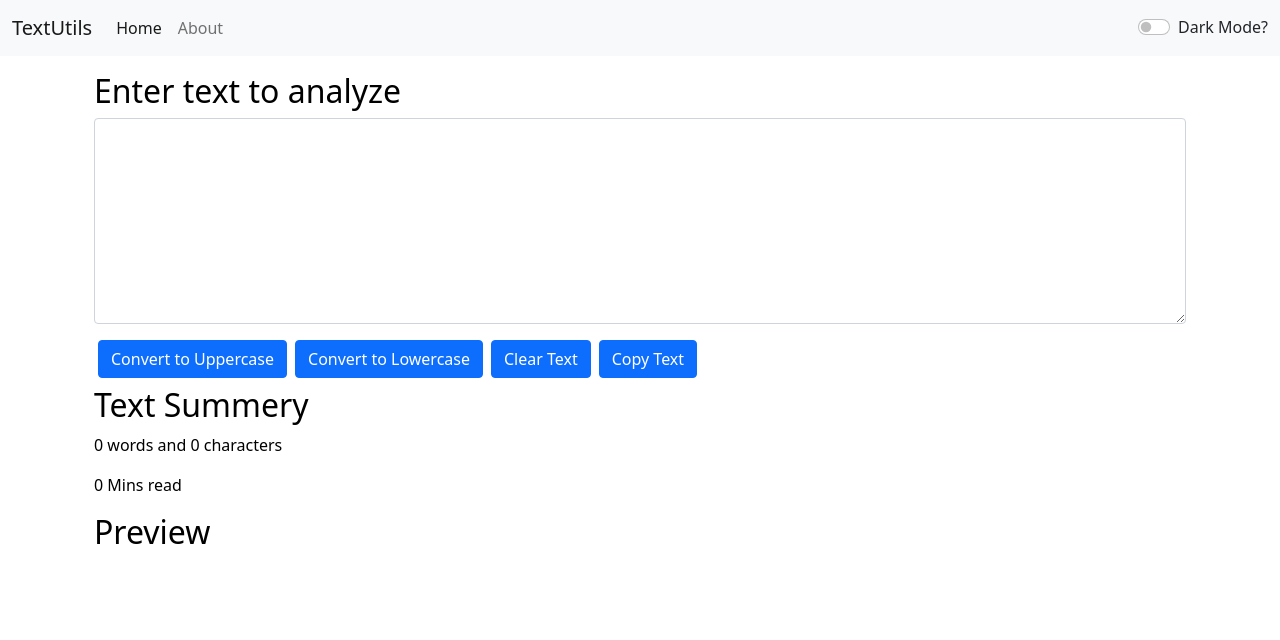
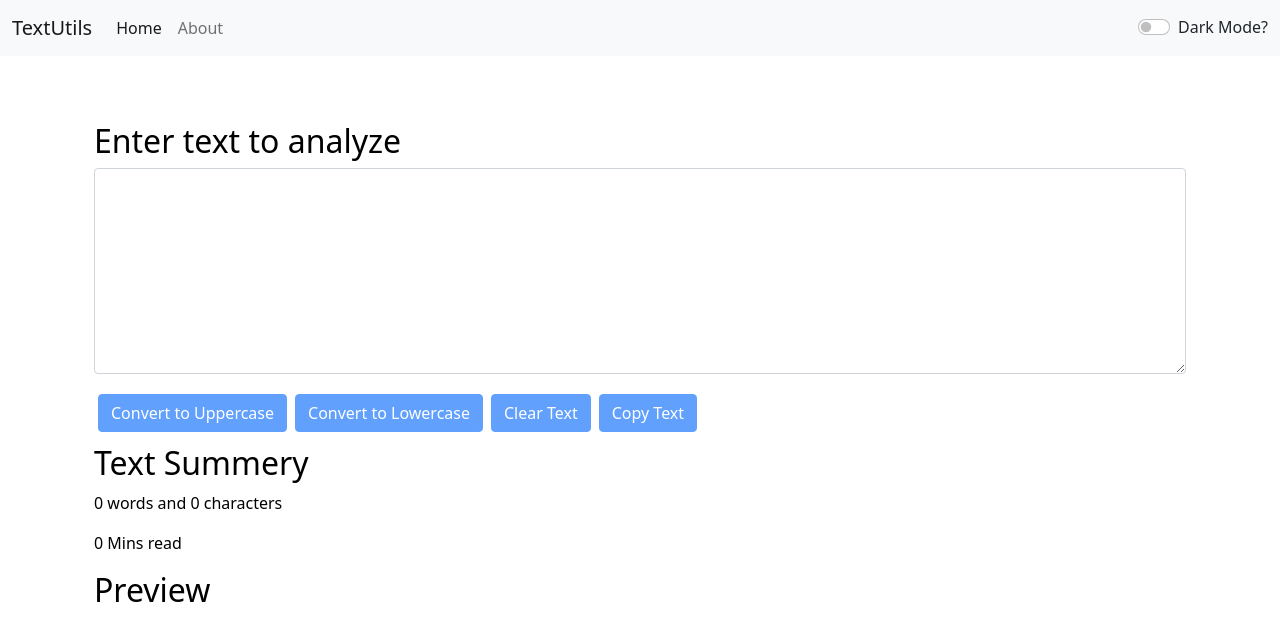
Before and after one commit to nandu1993/textutils, a React (Create React App) app: page / in a window 1280 px wide. Shown: the top 640 px of the page. Built offline with nearby package versions, Linux system fonts and the light colour scheme.

Commit message:
minor changes

```diff
--- a/src/App.js
+++ b/src/App.js
@@ -31,7 +31,7 @@ function App() {
   const toggleMode = () => {
     if (mode === "light") {
       setMode("dark")
-      document.body.style.backgroundColor = "grey";
+      document.body.style.backgroundColor = "#010f22";
       showAlert("Dark mode enabled", "success")
 
     } else {
--- a/src/components/Alert.js
+++ b/src/components/Alert.js
@@ -2,9 +2,11 @@ import React from 'react'
 
 function Alert(props) {
     return (
-        props.alert &&
-        <div className={`alert alert-${props.alert.type} alert-dismissible fade show`} role="alert">
-            <strong>{props.alert.message}</strong>
+        <div style={{height:'50px'}}>
+            {props.alert &&
+            <div className={`alert alert-${props.alert.type} alert-dismissible fade show`} role="alert">
+                <strong>{props.alert.message}</strong>
+            </div>}
         </div>
     )
 }
--- a/src/components/TextForm.js
+++ b/src/components/TextForm.js
@@ -13,7 +13,7 @@ export default function TextForm(props) {
 
     const txtAreaStyle={
         color:mode==="dark"?"white":"black",
-        backgroundColor:mode==="dark"?"grey":"white"
+        backgroundColor:mode==="dark"?"#010f22":"white"
     }
 
     const handleUpClick = () => {
@@ -46,8 +46,7 @@ export default function TextForm(props) {
     }
 
     const countOperations = (nText) => {
-        //0 word if there is only 1 space. ealrier only space also count as word
-        let wCount = nText.replace(/\s/g, '').length;
+        let wCount = nText.split(/\s+/).filter((e)=>{return e.length !==0}).length
 
         setCharLength(nText.length);
         setWordCount(wCount)
@@ -55,7 +54,7 @@ export default function TextForm(props) {
     }
 
     const countMins = (nText) => {
-        let totalTime = 0.008 * nText.split(" ").length;
+        let totalTime = 0.008 * nText.split(/\s+/).filter((e)=>{return e.length !==0}).length;
         return totalTime;
     }
 
@@ -66,10 +65,10 @@ export default function TextForm(props) {
                 <div className="mb-3">
                     <textarea className="form-control" value={text} onChange={handleOnChange} style={txtAreaStyle} id="myBox" rows="8"></textarea>
                 </div>
-                <button className="btn btn-primary mx-1" onClick={handleUpClick}>Convert to Uppercase</button>
-                <button className="btn btn-primary mx-1" onClick={handleLowClick}>Convert to Lowercase</button>
-                <button className="btn btn-primary mx-1" onClick={handleClearClick}>Clear Text</button>
-                <button className="btn btn-primary mx-1" onClick={handleCopyClick}>Copy Text</button>
+                <button disabled={text.length ===0} className="btn btn-primary mx-1 my-1" onClick={handleUpClick}>Convert to Uppercase</button>
+                <button disabled={text.length ===0} className="btn btn-primary mx-1 my-1" onClick={handleLowClick}>Convert to Lowercase</button>
+                <button disabled={text.length ===0} className="btn btn-primary mx-1 my-1" onClick={handleClearClick}>Clear Text</button>
+                <button disabled={text.length ===0} className="btn btn-primary mx-1 my-1" onClick={handleCopyClick}>Copy Text</button>
             </div>
             <div className="container my-2" style={fontColorStyle}>
                 <h2>Text Summery</h2>
```
